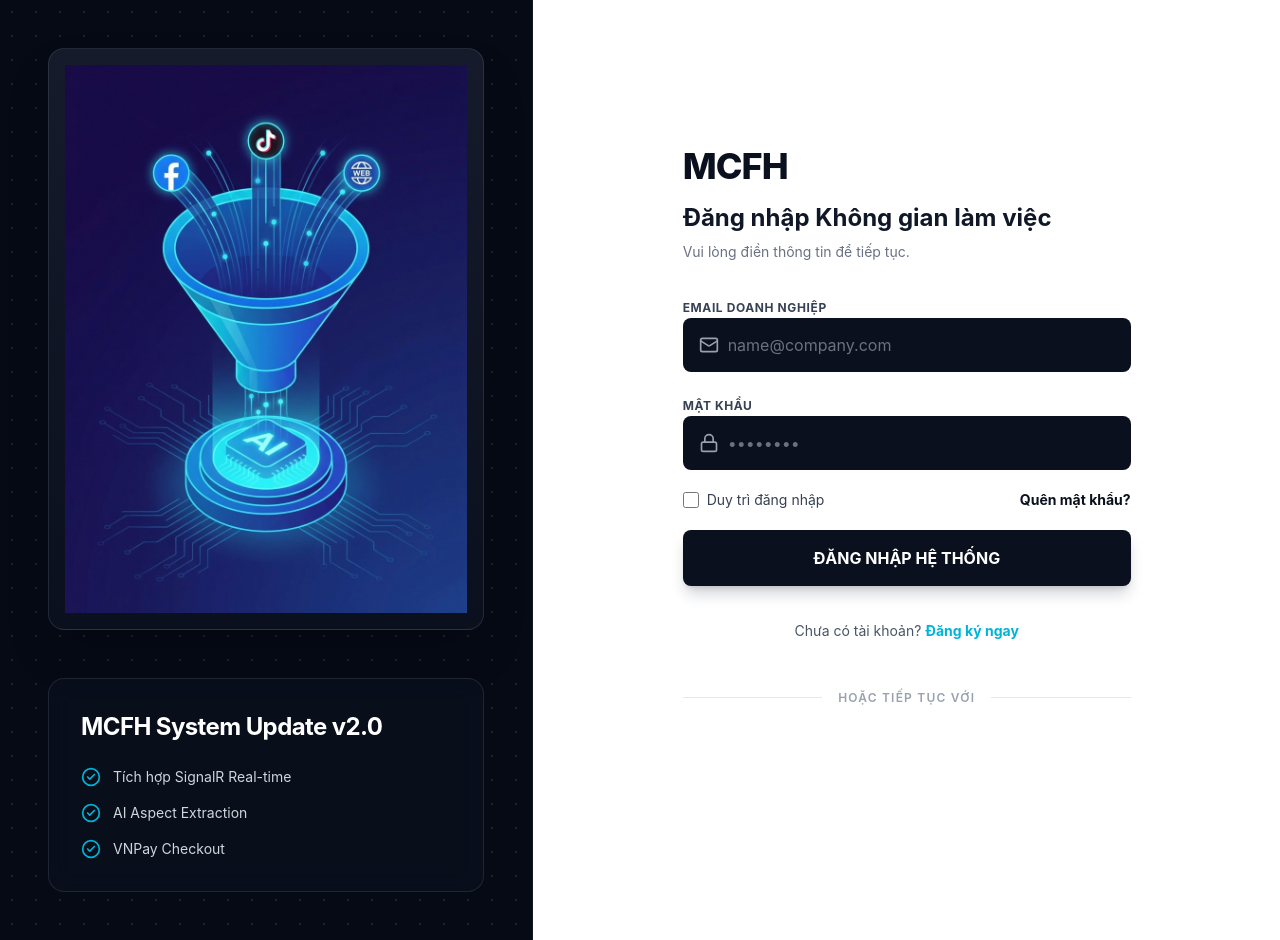
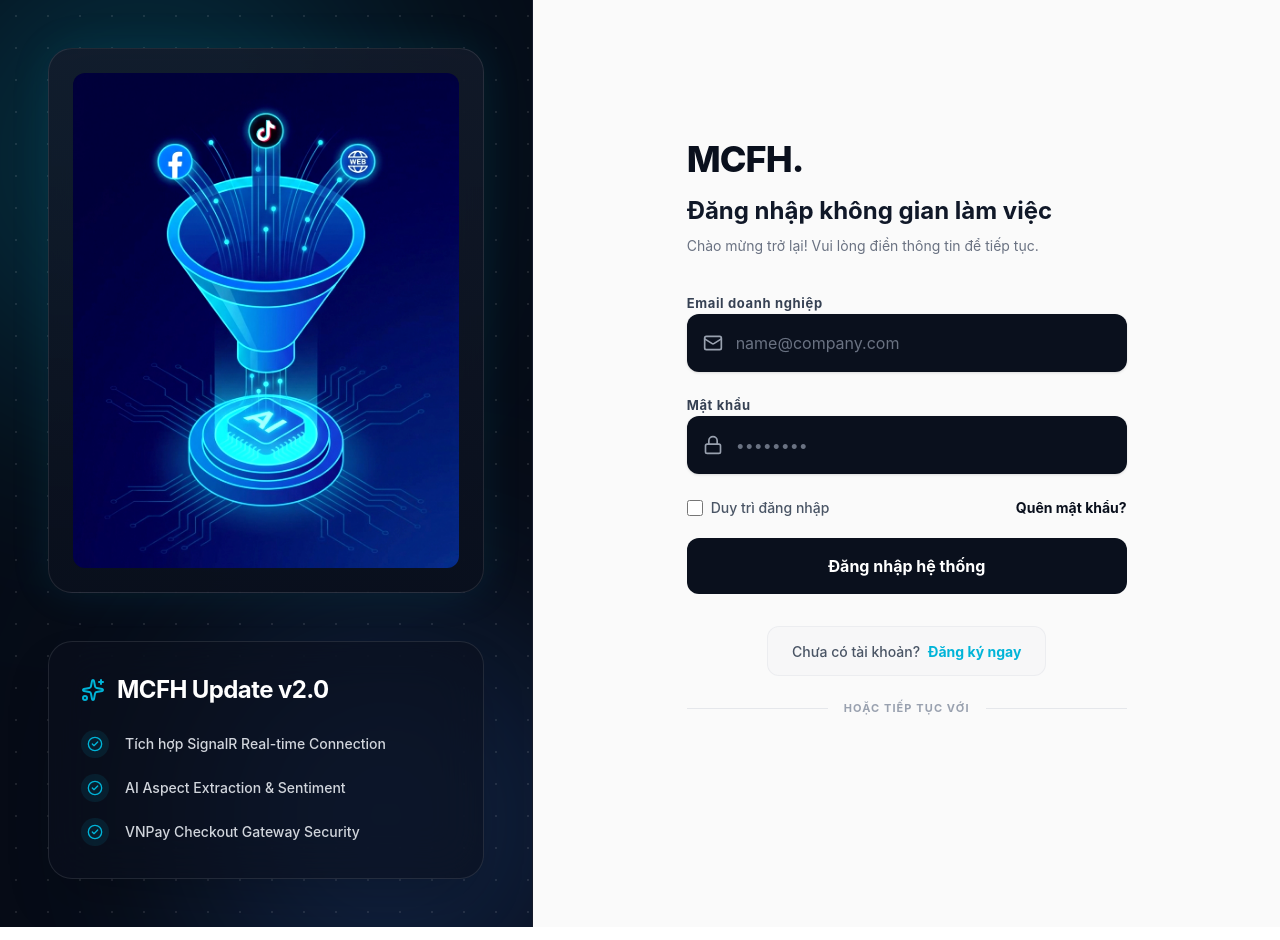
Before and after one commit to dbhan165/MCFH-Project, a React (Vite) app in the folder MCFH-Frontend/: page /login in a window 1280 px wide. Built offline with nearby package versions, Linux system fonts and the light colour scheme.

Commit message:
feat: update Login UI form with smooth animations and verify OTP step

```diff
--- a/MCFH-Frontend/src/pages/Login.tsx
+++ b/MCFH-Frontend/src/pages/Login.tsx
@@ -1,11 +1,11 @@
 import React, { useState } from 'react';
 import { useNavigate } from 'react-router-dom';
-import { Mail, Lock, CheckCircle2, AlertCircle, User, Phone, ArrowLeft } from 'lucide-react';
-import { GoogleLogin } from '@react-oauth/google'; // Import thư viện Google
+import { Mail, Lock, CheckCircle2, AlertCircle, User, Phone, ArrowLeft, ShieldCheck, Sparkles } from 'lucide-react';
+import { GoogleLogin } from '@react-oauth/google';
 import { authApi } from '../api/authApi';
 import loginImage from '../assets/login.png';
 
-type AuthMode = 'login' | 'register' | 'forgot';
+type AuthMode = 'login' | 'register' | 'forgot' | 'verify-otp';
 
 const Login = () => {
   const [mode, setMode] = useState<AuthMode>('login');
@@ -14,6 +14,7 @@ const Login = () => {
   const [password, setPassword] = useState('');
   const [fullName, setFullName] = useState('');
   const [phone, setPhone] = useState('');
+  const [otp, setOtp] = useState('');
 
   const [isLoading, setIsLoading] = useState(false);
   const [errorMessage, setErrorMessage] = useState('');
@@ -22,7 +23,7 @@ const Login = () => {
   const navigate = useNavigate();
 
   // ==========================================
-  // XỬ LÝ SUBMIT (LOGIN / REGISTER / FORGOT)
+  // XỬ LÝ SUBMIT (LOGIN / REGISTER / FORGOT / VERIFY)
   // ==========================================
   const handleSubmit = async (e: React.FormEvent) => {
     e.preventDefault();
@@ -39,14 +40,19 @@ const Login = () => {
         localStorage.setItem('userRole', userData.role);
         localStorage.setItem('fullName', userData.fullName);
 
-        // CẬP NHẬT KIẾN TRÚC MỚI: Đăng nhập xong phải đưa về sảnh Chọn Tổ Chức (Workspaces)
         navigate('/workspaces');
 
       } else if (mode === 'register') {
         const response = await authApi.register(fullName, email, phone, password);
-        alert(response.data.message || "Đăng ký thành công! Vui lòng kiểm tra email để lấy mã xác thực.");
+        setSuccessMessage(response.data.message || "Đăng ký thành công! Vui lòng kiểm tra email để lấy mã xác thực.");
+        setMode('verify-otp');
+
+      } else if (mode === 'verify-otp') {
+        const response = await authApi.verifyEmail(email, otp);
+        setSuccessMessage(response.data.message || "Xác thực thành công! Vui lòng đăng nhập.");
         setMode('login');
         setPassword('');
+        setOtp('');
 
       } else if (mode === 'forgot') {
         const response = await authApi.forgotPassword(email);
@@ -63,106 +69,182 @@ const Login = () => {
     }
   };
 
+  // ==========================================
+  // XỬ LÝ GỬI LẠI MÃ OTP
+  // ==========================================
+  const handleResendOtp = async () => {
+    setIsLoading(true);
+    setErrorMessage('');
+    setSuccessMessage('');
+    try {
+      const response = await authApi.resendOtp(email);
+      setSuccessMessage(response.data.message || "Đã gửi lại mã OTP mới. Vui lòng kiểm tra hộp thư.");
+    } catch (error: any) {
+      if (error.response && error.response.data) {
+        setErrorMessage(error.response.data.message);
+      } else {
+        setErrorMessage('Lỗi khi gửi lại mã OTP.');
+      }
+    } finally {
+      setIsLoading(false);
+    }
+  };
+
   return (
-    <div className="min-h-screen flex w-full font-sans selection:bg-[#0A101D] selection:text-white">
+    <div className="min-h-screen flex w-full font-sans selection:bg-[#00B4D8] selection:text-white bg-white">
 
-      {/* CỘT TRÁI: Dark Mode */}
-      <div className="hidden lg:flex lg:w-5/12 bg-[#050A15] relative flex-col justify-between p-12 border-r border-white/5 overflow-hidden">
+      {/* ==========================================
+          CỘT TRÁI: KHÔNG GIAN DARK MODE & HIỆU ỨNG
+          ========================================== */}
+      <div className="hidden lg:flex lg:w-5/12 bg-[#050A15] relative flex-col justify-between p-12 overflow-hidden border-r border-[#151B2B]">
+
+        {/* Lưới Grid và Gradient Ambient Orbs siêu mượt */}
         <div
           className="absolute inset-0 z-0 opacity-10 pointer-events-none"
-          style={{ backgroundImage: 'radial-gradient(#ffffff 1px, transparent 1px)', backgroundSize: '24px 24px' }}
+          style={{ backgroundImage: 'radial-gradient(#ffffff 1px, transparent 1px)', backgroundSize: '32px 32px' }}
         ></div>
+        <div className="absolute top-[-10%] left-[-20%] w-[500px] h-[500px] bg-[#00B4D8] rounded-full mix-blend-screen filter blur-[120px] opacity-20 animate-pulse-slow"></div>
+        <div className="absolute bottom-[-10%] right-[-10%] w-[400px] h-[400px] bg-[#3B82F6] rounded-full mix-blend-screen filter blur-[100px] opacity-20"></div>
+
         <div className="relative z-10 grow flex items-center justify-center mb-12">
-          <div className="w-full max-w-md aspect-3/4 bg-linear-to-b from-[#151B2B] to-[#0A101D] border border-white/10 rounded-2xl p-4 shadow-2xl flex items-center justify-center overflow-hidden">
-            <img src={loginImage} alt="AI Funnel" className="w-full h-full object-cover" />
+          <div className="w-full max-w-md aspect-4/5 bg-linear-to-b from-[#151B2B]/80 to-[#0A101D]/90 backdrop-blur-xl border border-white/10 rounded-3xl p-6 shadow-[0_0_40px_rgba(0,180,216,0.1)] flex items-center justify-center overflow-hidden transform hover:scale-[1.02] transition-transform duration-700 ease-out">
+            <img src={loginImage} alt="AI Funnel" className="w-full h-full object-cover rounded-xl filter contrast-125" />
           </div>
         </div>
-        <div className="relative z-10 bg-[#0A101D]/80 backdrop-blur-md border border-white/10 p-8 rounded-2xl">
-          <h3 className="text-white text-2xl font-bold mb-6 tracking-tight">MCFH System Update v2.0</h3>
+
+        {/* Card tính năng (Glassmorphism) */}
+        <div className="relative z-10 bg-[#0A101D]/60 backdrop-blur-xl border border-white/10 p-8 rounded-3xl shadow-2xl">
+          <div className="flex items-center gap-3 mb-6">
+            <Sparkles className="text-[#00B4D8] w-6 h-6" />
+            <h3 className="text-white text-2xl font-bold tracking-tight">MCFH Update v2.0</h3>
+          </div>
           <ul className="space-y-4">
-            <li className="flex items-center gap-3 text-gray-300 text-sm"><CheckCircle2 className="text-[#00B4D8] w-5 h-5" /> Tích hợp SignalR Real-time</li>
-            <li className="flex items-center gap-3 text-gray-300 text-sm"><CheckCircle2 className="text-[#00B4D8] w-5 h-5" /> AI Aspect Extraction</li>
-            <li className="flex items-center gap-3 text-gray-300 text-sm"><CheckCircle2 className="text-[#00B4D8] w-5 h-5" /> VNPay Checkout</li>
+            <li className="flex items-center gap-4 text-gray-300 text-sm font-medium hover:text-white transition-colors">
+              <div className="bg-[#00B4D8]/10 p-1.5 rounded-full"><CheckCircle2 className="text-[#00B4D8] w-4 h-4" /></div>
+              Tích hợp SignalR Real-time Connection
+            </li>
+            <li className="flex items-center gap-4 text-gray-300 text-sm font-medium hover:text-white transition-colors">
+              <div className="bg-[#00B4D8]/10 p-1.5 rounded-full"><CheckCircle2 className="text-[#00B4D8] w-4 h-4" /></div>
+              AI Aspect Extraction & Sentiment
+            </li>
+            <li className="flex items-center gap-4 text-gray-300 text-sm font-medium hover:text-white transition-colors">
+              <div className="bg-[#00B4D8]/10 p-1.5 rounded-full"><CheckCircle2 className="text-[#00B4D8] w-4 h-4" /></div>
+              VNPay Checkout Gateway Security
+            </li>
           </ul>
         </div>
       </div>
 
-      {/* CỘT PHẢI: Light Mode - Form */}
-      <div className="w-full lg:w-7/12 bg-white flex items-center justify-center p-8 sm:p-12 overflow-y-auto">
-        <div className="w-full max-w-md space-y-8 my-auto">
+      {/* ==========================================
+          CỘT PHẢI: FORM ĐIỀN THÔNG TIN (LIGHT MODE)
+          ========================================== */}
+      <div className="w-full lg:w-7/12 bg-[#FAFAFA] flex items-center justify-center p-8 sm:p-12 overflow-y-auto relative">
+        <div className="w-full max-w-[440px] space-y-8 my-auto relative z-10">
 
-          <div>
-            <h1 className="text-[#0A101D] text-4xl font-extrabold tracking-tight mb-4">MCFH</h1>
+          {/* Header kèm Animation */}
+          <div key={`header-${mode}`} className="animate-in fade-in slide-in-from-bottom-4 duration-500 ease-out">
+            <h1 className="text-[#0A101D] text-4xl font-extrabold tracking-tight mb-4">MCFH.</h1>
             <h2 className="text-2xl font-bold text-gray-900 mb-2">
-              {mode === 'login' && "Đăng nhập Không gian làm việc"}
+              {mode === 'login' && "Đăng nhập không gian làm việc"}
               {mode === 'register' && "Tạo tài khoản mới"}
               {mode === 'forgot' && "Khôi phục mật khẩu"}
+              {mode === 'verify-otp' && "Xác thực tài khoản"}
             </h2>
-            <p className="text-gray-500 text-sm">
-              {mode === 'login' && "Vui lòng điền thông tin để tiếp tục."}
-              {mode === 'register' && "Điền thông tin bên dưới để trải nghiệm hệ thống."}
-              {mode === 'forgot' && "Nhập email của bạn, chúng tôi sẽ gửi hướng dẫn khôi phục."}
+            <p className="text-gray-500 text-sm leading-relaxed">
+              {mode === 'login' && "Chào mừng trở lại! Vui lòng điền thông tin để tiếp tục."}
+              {mode === 'register' && "Điền thông tin bên dưới để trải nghiệm hệ thống ngay hôm nay."}
+              {mode === 'forgot' && "Nhập email của bạn, chúng tôi sẽ gửi hướng dẫn khôi phục qua hòm thư."}
+              {mode === 'verify-otp' && `Vui lòng nhập mã OTP gồm 6 số vừa được gửi tới ${email}.`}
             </p>
           </div>
 
+          {/* Thông báo lỗi/thành công */}
           {errorMessage && (
-            <div className="bg-red-50 text-red-600 p-4 rounded-lg flex items-center gap-3 text-sm font-medium border border-red-100 animate-pulse">
+            <div className="bg-red-50 text-red-600 p-4 rounded-xl flex items-center gap-3 text-sm font-semibold border border-red-100 animate-in fade-in zoom-in-95 duration-300">
               <AlertCircle className="w-5 h-5 shrink-0" />
               {errorMessage}
             </div>
           )}
 
           {successMessage && (
-            <div className="bg-green-50 text-green-700 p-4 rounded-lg flex items-center gap-3 text-sm font-medium border border-green-100 animate-pulse">
+            <div className="bg-green-50 text-green-700 p-4 rounded-xl flex items-center gap-3 text-sm font-semibold border border-green-100 animate-in fade-in zoom-in-95 duration-300">
               <CheckCircle2 className="w-5 h-5 shrink-0" />
               {successMessage}
             </div>
           )}
 
+          {/* Form Content - Bao bọc bởi thẻ div có key để kích hoạt animation khi đổi mode */}
+          <div key={`form-${mode}`} className="animate-in fade-in slide-in-from-bottom-4 duration-700 ease-out">
             <form className="space-y-5" onSubmit={handleSubmit}>
 
+              {mode === 'verify-otp' ? (
+                <div className="space-y-2">
+                  <label className="text-[13px] font-bold text-gray-700 tracking-wider">Mã xác thực (OTP)</label>
+                  <div className="relative">
+                    <div className="absolute inset-y-0 left-0 pl-4 flex items-center pointer-events-none"><ShieldCheck className="h-5 w-5 text-gray-400" /></div>
+                    <input
+                      type="text"
+                      value={otp}
+                      onChange={(e) => setOtp(e.target.value)}
+                      placeholder="Nhập 6 số OTP..."
+                      maxLength={6}
+                      className="w-full pl-12 pr-4 py-4 bg-[#0A101D] border border-transparent text-white placeholder-gray-500 rounded-xl focus:outline-none focus:ring-0 transition-all shadow-sm"
+                      required
+                      disabled={isLoading}
+                    />
+                  </div>
+                  <div className="flex justify-end pt-2">
+                    <button type="button" onClick={handleResendOtp} disabled={isLoading} className="text-sm font-bold text-[#00B4D8] hover:text-[#0693B0] transition-colors">
+                      Chưa nhận được? Gửi lại mã
+                    </button>
+                  </div>
+                </div>
+              ) : (
+                <>
                   {mode === 'register' && (
                     <>
-                <div className="space-y-2 animate-fade-in-down">
-                  <label className="text-xs font-bold text-gray-700 tracking-wider uppercase">Họ và Tên</label>
+                      <div className="space-y-2">
+                        <label className="text-[13px] font-bold text-gray-700 tracking-wider">Họ và Tên</label>
                         <div className="relative">
                           <div className="absolute inset-y-0 left-0 pl-4 flex items-center pointer-events-none"><User className="h-5 w-5 text-gray-400" /></div>
-                    <input type="text" value={fullName} onChange={(e) => setFullName(e.target.value)} placeholder="Nguyễn Văn A" className="w-full pl-11 pr-4 py-3.5 bg-[#0A101D] border border-transparent text-white placeholder-gray-500 rounded-lg focus:outline-none focus:ring-2 focus:ring-[#00B4D8] transition-all" required disabled={isLoading} />
+                          <input type="text" value={fullName} onChange={(e) => setFullName(e.target.value)} placeholder="Nguyễn Văn A" className="w-full pl-12 pr-4 py-4 bg-[#0A101D] border border-transparent text-white placeholder-gray-500 rounded-xl focus:outline-none focus:ring-0 transition-all shadow-sm" required disabled={isLoading} />
                         </div>
                       </div>
-                <div className="space-y-2 animate-fade-in-down">
-                  <label className="text-xs font-bold text-gray-700 tracking-wider uppercase">Số điện thoại</label>
+                      <div className="space-y-2">
+                        <label className="text-[13px] font-bold text-gray-700 tracking-wider">Số điện thoại</label>
                         <div className="relative">
                           <div className="absolute inset-y-0 left-0 pl-4 flex items-center pointer-events-none"><Phone className="h-5 w-5 text-gray-400" /></div>
-                    <input type="tel" value={phone} onChange={(e) => setPhone(e.target.value)} placeholder="0987654321" className="w-full pl-11 pr-4 py-3.5 bg-[#0A101D] border border-transparent text-white placeholder-gray-500 rounded-lg focus:outline-none focus:ring-2 focus:ring-[#00B4D8] transition-all" required disabled={isLoading} />
+                          <input type="tel" value={phone} onChange={(e) => setPhone(e.target.value)} placeholder="0987654321" className="w-full pl-12 pr-4 py-4 bg-[#0A101D] border border-transparent text-white placeholder-gray-500 rounded-xl focus:outline-none focus:ring-0 transition-all shadow-sm" required disabled={isLoading} />
                         </div>
                       </div>
                     </>
                   )}
 
                   <div className="space-y-2">
-              <label className="text-xs font-bold text-gray-700 tracking-wider uppercase">Email Doanh Nghiệp</label>
+                    <label className="text-[13px] font-bold text-gray-700 tracking-wider">Email doanh nghiệp</label>
                     <div className="relative">
                       <div className="absolute inset-y-0 left-0 pl-4 flex items-center pointer-events-none"><Mail className="h-5 w-5 text-gray-400" /></div>
-                <input type="email" value={email} onChange={(e) => setEmail(e.target.value)} placeholder="name@company.com" className="w-full pl-11 pr-4 py-3.5 bg-[#0A101D] border border-transparent text-white placeholder-gray-500 rounded-lg focus:outline-none focus:ring-2 focus:ring-[#00B4D8] transition-all" required disabled={isLoading} />
+                      <input type="email" value={email} onChange={(e) => setEmail(e.target.value)} placeholder="name@company.com" className="w-full pl-12 pr-4 py-4 bg-[#0A101D] border border-transparent text-white placeholder-gray-500 rounded-xl focus:outline-none focus:ring-0 transition-all shadow-sm" required disabled={isLoading} />
                     </div>
                   </div>
 
                   {mode !== 'forgot' && (
-              <div className="space-y-2 animate-fade-in-down">
-                <label className="text-xs font-bold text-gray-700 tracking-wider uppercase">Mật Khẩu</label>
+                    <div className="space-y-2">
+                      <label className="text-[13px] font-bold text-gray-700 tracking-wider">Mật khẩu</label>
                       <div className="relative">
                         <div className="absolute inset-y-0 left-0 pl-4 flex items-center pointer-events-none"><Lock className="h-5 w-5 text-gray-400" /></div>
-                  <input type="password" value={password} onChange={(e) => setPassword(e.target.value)} placeholder="••••••••" className="w-full pl-11 pr-4 py-3.5 bg-[#0A101D] border border-transparent text-white placeholder-gray-500 rounded-lg focus:outline-none focus:ring-2 focus:ring-[#00B4D8] transition-all" required disabled={isLoading} />
+                        <input type="password" value={password} onChange={(e) => setPassword(e.target.value)} placeholder="••••••••" className="w-full pl-12 pr-4 py-4 bg-[#0A101D] border border-transparent text-white placeholder-gray-500 rounded-xl focus:outline-none focus:ring-0 transition-all shadow-sm" required disabled={isLoading} />
                       </div>
                     </div>
                   )}
+                </>
+              )}
 
               {mode === 'login' && (
-              <div className="flex items-center justify-between">
+                <div className="flex items-center justify-between pt-1">
                   <label className="flex items-center gap-2 cursor-pointer group">
-                  <input type="checkbox" className="w-4 h-4 rounded border-gray-300 text-[#0A101D] focus:ring-[#0A101D] cursor-pointer" />
-                  <span className="text-sm text-gray-700 group-hover:text-black transition-colors">Duy trì đăng nhập</span>
+                    <input type="checkbox" className="w-4 h-4 rounded-md border-gray-300 text-[#0A101D] focus:ring-[#0A101D] cursor-pointer transition-all" />
+                    <span className="text-sm font-medium text-gray-600 group-hover:text-gray-900 transition-colors">Duy trì đăng nhập</span>
                   </label>
                   <button type="button" onClick={() => { setMode('forgot'); setErrorMessage(''); setSuccessMessage(''); }} className="text-sm font-bold text-[#0A101D] hover:text-[#00B4D8] transition-colors">
                     Quên mật khẩu?
@@ -170,64 +252,59 @@ const Login = () => {
                 </div>
               )}
 
-            <button type="submit" disabled={isLoading} className="w-full bg-[#0A101D] hover:bg-[#151B2B] disabled:bg-gray-400 disabled:cursor-not-allowed text-white font-bold py-4 rounded-lg transition-colors shadow-lg shadow-gray-900/20 flex justify-center items-center mt-2">
+              <button type="submit" disabled={isLoading} className="w-full bg-[#0A101D] hover:bg-[#1A2235] disabled:bg-gray-400 disabled:cursor-not-allowed text-white font-bold py-4 rounded-xl transition-all duration-300 hover:shadow-[0_8px_30px_rgb(10,16,29,0.2)] active:scale-[0.98] flex justify-center items-center mt-4">
                 {isLoading ? (
                   <span className="flex items-center gap-2">
-                  <svg className="animate-spin h-5 w-5 text-white" xmlns="http://www.w3.org/2000/svg" fill="none" viewBox="0 0 24 24">
+                    <svg className="animate-spin h-5 w-5 text-white/70" xmlns="http://www.w3.org/2000/svg" fill="none" viewBox="0 0 24 24">
                       <circle className="opacity-25" cx="12" cy="12" r="10" stroke="currentColor" strokeWidth="4"></circle>
                       <path className="opacity-75" fill="currentColor" d="M4 12a8 8 0 018-8V0C5.373 0 0 5.373 0 12h4zm2 5.291A7.962 7.962 0 014 12H0c0 3.042 1.135 5.824 3 7.938l3-2.647z"></path>
                     </svg>
-                  ĐANG XỬ LÝ...
+                    Đang xử lý...
                   </span>
                 ) : (
-                mode === 'login' ? "ĐĂNG NHẬP HỆ THỐNG" : mode === 'register' ? "ĐĂNG KÝ TÀI KHOẢN" : "GỬI YÊU CẦU KHÔI PHỤC"
+                  mode === 'login' ? "Đăng nhập hệ thống"
+                  : mode === 'register' ? "Đăng ký tài khoản"
+                  : mode === 'verify-otp' ? "Xác nhận mã OTP"
+                  : "Gửi yêu cầu khôi phục"
                 )}
               </button>
             </form>
 
-          <div className="text-center mt-6">
-            {mode === 'forgot' ? (
-              <button type="button" onClick={() => { setMode('login'); setErrorMessage(''); setSuccessMessage(''); }} className="flex items-center justify-center gap-2 text-sm font-bold text-gray-600 hover:text-[#0A101D] transition-colors mx-auto">
-                <ArrowLeft className="w-4 h-4" /> Quay lại Đăng nhập
+            <div className="text-center mt-8">
+              {mode === 'forgot' || mode === 'verify-otp' ? (
+                <button type="button" onClick={() => { setMode('login'); setErrorMessage(''); setSuccessMessage(''); }} className="flex items-center justify-center gap-2 text-sm font-bold text-gray-500 hover:text-[#0A101D] transition-colors mx-auto">
+                  <ArrowLeft className="w-4 h-4" /> Quay lại đăng nhập
                 </button>
               ) : (
-              <>
-                <span className="text-sm text-gray-600">
+                <div className="bg-gray-100/50 py-3 rounded-xl border border-gray-200/60 inline-block px-6">
+                  <span className="text-sm font-medium text-gray-600">
                     {mode === 'login' ? "Chưa có tài khoản? " : "Đã có tài khoản? "}
                   </span>
-                <button type="button" onClick={() => { setMode(mode === 'login' ? 'register' : 'login'); setErrorMessage(''); setSuccessMessage(''); }} className="text-sm font-bold text-[#00B4D8] hover:text-[#0A101D] transition-colors">
+                  <button type="button" onClick={() => { setMode(mode === 'login' ? 'register' : 'login'); setErrorMessage(''); setSuccessMessage(''); }} className="text-sm font-bold text-[#00B4D8] hover:text-[#0693B0] transition-colors ml-1">
                     {mode === 'login' ? "Đăng ký ngay" : "Đăng nhập tại đây"}
                   </button>
-              </>
+                </div>
               )}
             </div>
 
-          <div className="relative flex items-center py-4">
+            <div className="relative flex items-center py-6">
               <div className="grow border-t border-gray-200"></div>
-            <span className="shrink-0 mx-4 text-xs font-semibold text-gray-400 tracking-widest uppercase">Hoặc tiếp tục với</span>
+              <span className="shrink-0 mx-4 text-[11px] font-bold text-gray-400 tracking-widest uppercase">Hoặc tiếp tục với</span>
               <div className="grow border-t border-gray-200"></div>
             </div>
 
-          {/* ==========================================
-              NÚT ĐĂNG NHẬP GOOGLE CHÍNH THỨC
-              ========================================== */}
-          <div className="w-full flex justify-center mt-2">
+            <div className="w-full flex justify-center mt-2 opacity-90 hover:opacity-100 transition-opacity duration-300">
               <GoogleLogin
                 onSuccess={async (credentialResponse) => {
                   try {
                     setIsLoading(true);
                     setErrorMessage('');
-
                     const response = await authApi.googleLogin(credentialResponse.credential!);
                     const userData = response.data;
-
                     localStorage.setItem('accessToken', userData.token);
                     localStorage.setItem('userRole', userData.role);
                     localStorage.setItem('fullName', userData.fullName);
-
-                  // CẬP NHẬT KIẾN TRÚC MỚI: Login bằng Google xong cũng đưa về sảnh Workspaces
                     navigate('/workspaces');
-
                   } catch (error: any) {
                     if (error.response && error.response.data) {
                       setErrorMessage(error.response.data.message);
@@ -246,7 +323,9 @@ const Login = () => {
                 size="large"
                 width="100%"
                 text="continue_with"
+                shape="pill"
               />
+            </div>
           </div>
 
         </div>
```
Lines whose indentation alone changed are shown as unchanged.
